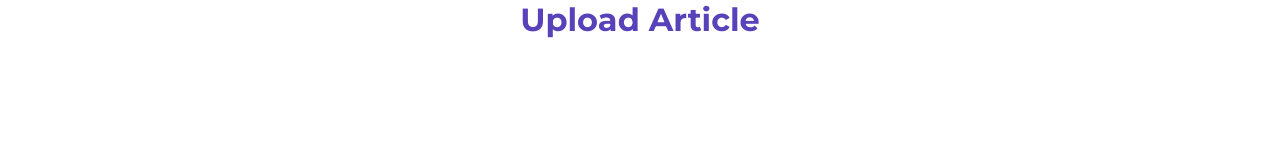
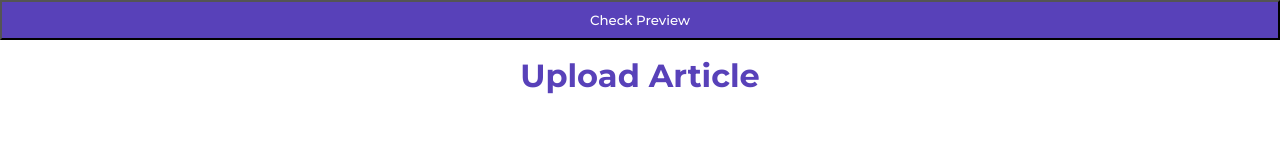
Before and after one commit to Kirera-Wainaina/the-talking-owl, a website: page frontend/html/admin/upload-article.html in a window 1280 px wide. Drawn offline with Linux system fonts and the light colour scheme.

Commit message:
Create a preview button

```diff
--- a/frontend/css/admin/upload-article.css
+++ b/frontend/css/admin/upload-article.css
@@ -3,7 +3,18 @@
 h1 {
     grid-column: 1 / 13;
     text-align: center;
-    color: var(--primary)
+    color: var(--primary);
+    margin-top: 7vh;
+}
+
+#preview {
+    color: white;
+    background-color: var(--primary);
+    position: fixed;
+    top: 0;
+    left: 0;
+    width: 100vw;
+    height: 5vh;
 }
 
 @media (orientation: portrait) {
--- a/frontend/html/admin/upload-article.html
+++ b/frontend/html/admin/upload-article.html
@@ -17,6 +17,7 @@
 
   <body>
     <h1>Upload Article</h1>
+    <button id="preview">Check Preview</button>
   </body>
 
 </html>
```
